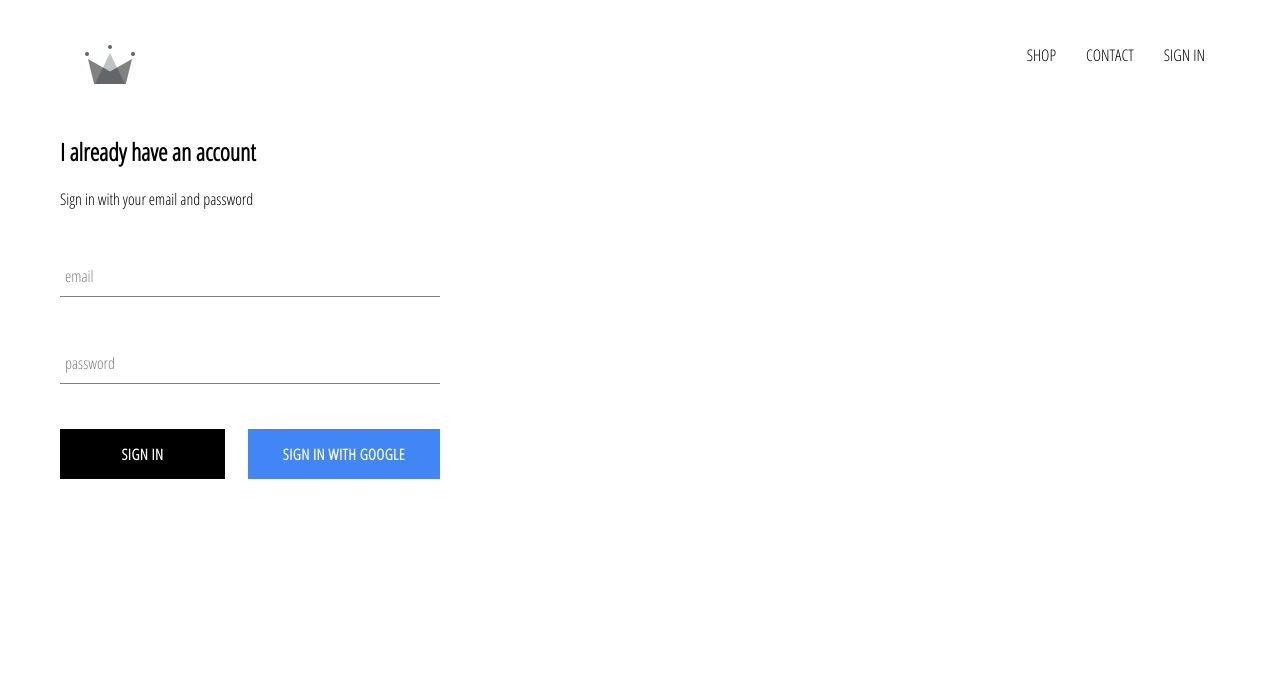
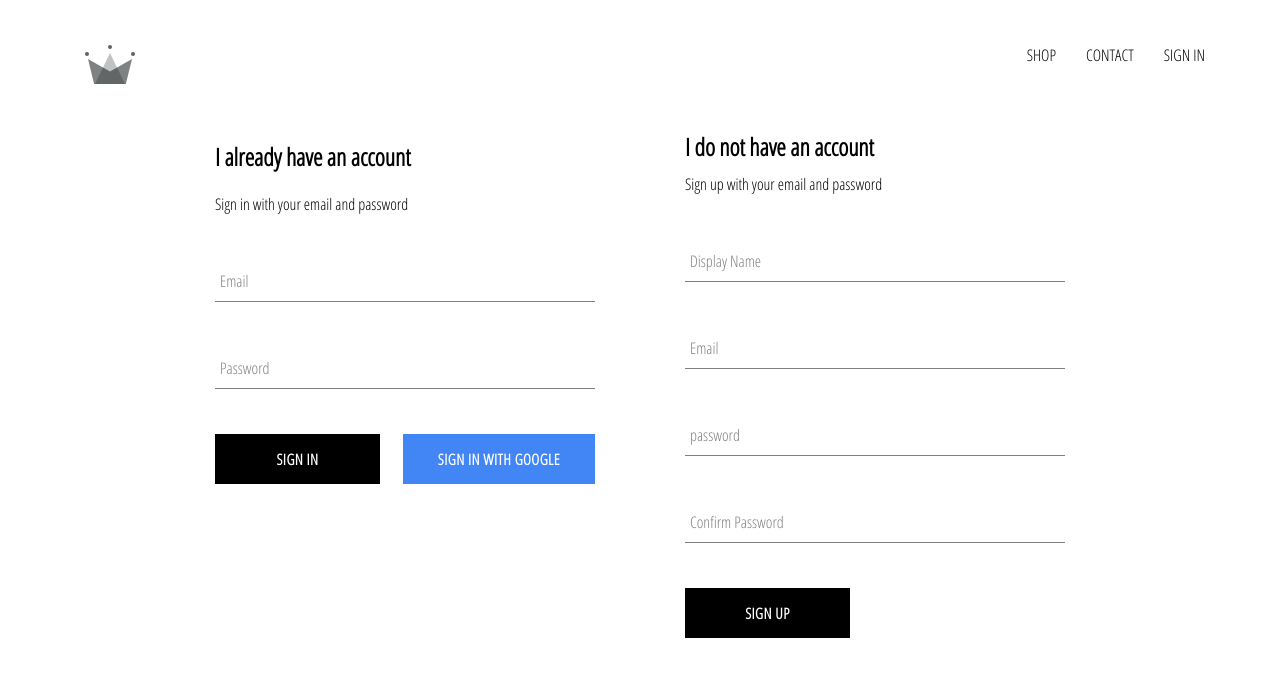
Before and after one commit to evik89/crwn-clothing, a React (Create React App) app: page /signin in a window 1280 px wide. Shown: the top 676 px of the page. Built offline with nearby package versions, Linux system fonts and the light colour scheme; no server answers.

Commit message:
implemented firebase utils, included ability to store authenticated users into our firestore database

```diff
--- a/src/App.js
+++ b/src/App.js
@@ -7,7 +7,7 @@
 import ShopPage from './pages/shop/shop.component';
 import SignInAndSignUpPage from './pages/sign-in-and-sign-up/sign-in-and-sign-up.component'
 import Header from './components/header/header.component';
-import { auth } from './firebase/firebase.utils';
+import { auth, createUserProfileDocument } from './firebase/firebase.utils';
 
 class App extends React.Component {
   constructor(){
@@ -21,8 +21,23 @@
   unsubscribeFromAuth = null;
 
   componentDidMount() {
-    this.unsubscribeFromAuth = auth.onAuthStateChanged(user => {
-      this.setState({currentUser: user});
+    this.unsubscribeFromAuth = auth.onAuthStateChanged(async userAuth => {
+      if (userAuth) {
+        const userRef = await createUserProfileDocument(userAuth);
+
+        userRef.onSnapshot(snapShot => {
+          this.setState({
+            currentUser: {
+              id: snapShot.id,
+              ...snapShot.data()
+            }
+          });
+
+          console.log(this.state);
+        });
+      }
+
+      this.setState({ currentUser: userAuth });
     });
   }
 
--- a/src/components/sign-in/sign-in.component.jsx
+++ b/src/components/sign-in/sign-in.component.jsx
@@ -40,14 +40,14 @@
                         name="email"
                         type="email"
                         value={this.state.email}
-                        label="email"
+                        label="Email"
                         handleChange={this.handleChange}
                         required />
                     <FormInput
                         name="password"
                         type="password"
                         value={this.state.password}
-                        label="password"
+                        label="Password"
                         handleChange={this.handleChange}
                         required />
                     <div className='buttons'>
--- /dev/null
+++ b/src/components/sign-up/sign-up.component.jsx
@@ -0,0 +1,105 @@
+import React from "react";
+
+import FormInput from "../form-input/form-input.component";
+import CustomButton from "../custom-button/custom-button.component";
+
+import { auth, createUserProfileDocument} from '../../firebase/firebase.utils';
+
+import './sign-up.styles.scss';
+
+class SignUp extends React.Component {
+    constructor() {
+        super();
+
+        this.state = {
+            displayName: '',
+            email: '',
+            password: '',
+            confirmPassword: ''
+        }
+    }
+
+    handleSubmit = async event => {
+        event.preventDefault();
+
+        const { displayName, email, password, confirmPassword } = this.state;
+
+        if(password !== confirmPassword) {
+            alert("passwords don't mach");
+            return;
+        }
+
+        try {
+            const { user } = await auth.createUserWithEmailAndPassword(email, password);
+
+            await createUserProfileDocument(user, { displayName });
+
+            this.setState({
+                displayName: '',
+                email: '',
+                password: '',
+                confirmPassword: ''
+            });
+
+        } catch (error) {
+            console.log(error);
+        }
+    };
+
+    handleChange = async event => {
+        const { name, value } = event.target;
+
+        this.setState({[name]: value});
+    }
+
+    render() {
+        const { displayName, email, password, confirmPassword } = this.state;
+        return(
+            <div className='sign-up'>
+                <h2 className='title'>
+                    I do not have an account
+                </h2>
+                <span>
+                    Sign up with your email and password
+                </span>
+                <form className='sign-up-form' onSubmit={this.handleSubmit}>
+                    <FormInput
+                        type='text'
+                        name='displayName'
+                        value={displayName}
+                        onChange={this.handleChange}
+                        label='Display Name'
+                        required
+                    />
+                    <FormInput
+                        type='email'
+                        name='email'
+                        value={email}
+                        onChange={this.handleChange}
+                        label='Email'
+                        required
+                    />
+                    <FormInput
+                        type='password'
+                        name='password'
+                        value={password}
+                        onChange={this.handleChange}
+                        label='password'
+                        required
+                    />
+                    <FormInput
+                        type='password'
+                        name='confirmPassword'
+                        value={confirmPassword}
+                        onChange={this.handleChange}
+                        label='Confirm Password'
+                        required
+                    />
+                    <CustomButton type='submit'>SIGN UP</CustomButton>
+                </form>
+            </div>
+        )
+    }
+}
+
+export default SignUp;
--- /dev/null
+++ b/src/components/sign-up/sign-up.styles.scss
@@ -0,0 +1,9 @@
+.sign-up {
+    display: flex;
+    flex-direction: column;
+    width: 380px;
+
+    .title {
+        margin: 10px 0;
+    }
+}
--- a/src/firebase/firebase.utils.js
+++ b/src/firebase/firebase.utils.js
@@ -11,6 +11,32 @@
     appId: "1:78354825798:web:9d3379810735fba7f08047"
   };
 
+  export const createUserProfileDocument = async(userAuth, additionalData) => {
+    if (!userAuth) return;
+
+    const userRef = firestore.doc(`users/${userAuth.uid}`);
+
+    const snapShot = await userRef.get();
+
+    if (!snapShot.exists) {
+      const { displayName, email } = userAuth;
+      const createdAt = new Date();
+
+      try {
+        await userRef.set({
+          displayName,
+          email,
+          createdAt,
+          ...additionalData
+        })
+      } catch (error) {
+        console.log('error creating user', error.message)
+      }
+    }
+
+    return userRef;
+  }
+
   firebase.initializeApp(config);
 
   export const auth = firebase.auth();
--- a/src/pages/sign-in-and-sign-up/sign-in-and-sign-up.component.jsx
+++ b/src/pages/sign-in-and-sign-up/sign-in-and-sign-up.component.jsx
@@ -1,11 +1,15 @@
 import React from 'react';
 
 import SignIn from '../../components/sign-in/sign-in.component';
+import SignUp from '../../components/sign-up/sign-up.component';
 
 import './sign-in-and-sign-up.styles.scss';
 
 const SignInAndSignUpPage = () => (
-    <div className='sign-in-and-sign-up'><SignIn/></div>
+    <div className='sign-in-and-sign-up'>
+        <SignIn/>
+        <SignUp/>
+        </div>
 );
 
 export default SignInAndSignUpPage;
--- a/src/pages/sign-in-and-sign-up/sign-in-and-sign-up.styles.scss
+++ b/src/pages/sign-in-and-sign-up/sign-in-and-sign-up.styles.scss
@@ -0,0 +1,6 @@
+.sign-in-and-sign-up {
+    width: 850px;
+    display: flex;
+    justify-content: space-between;
+    margin: 30px auto;
+}
```
